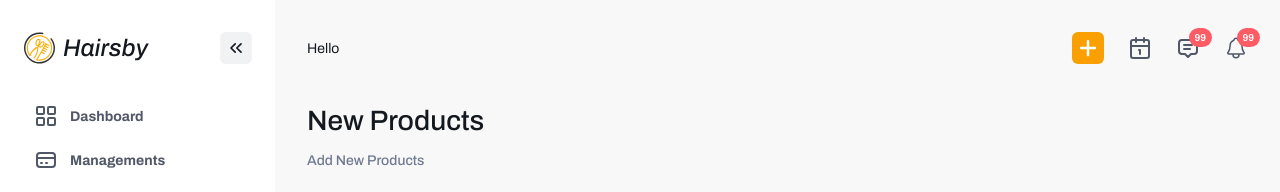
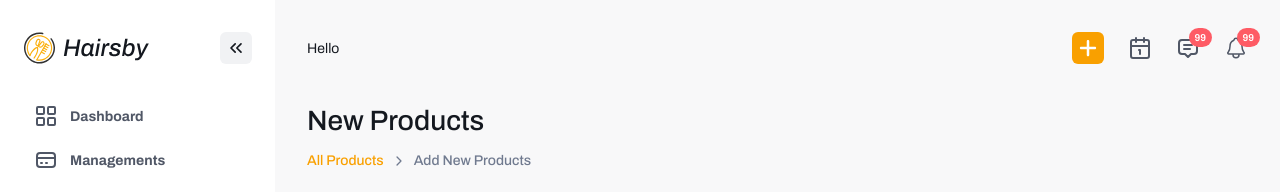
Before and after one commit to Big-Pabby/xmar, a Next.js app: page /admin/products/add in a window 1280 px wide. Shown: the top 192 px of the page. Built offline with nearby package versions, Linux system fonts and the light colour scheme.

Commit message:
I added all products link to the add product page

```diff
--- a/src/app/admin/products/add/page.tsx
+++ b/src/app/admin/products/add/page.tsx
@@ -1,5 +1,7 @@
 import React from "react";
 import SetProductForm from "@/components/SetProductForm";
+import { IoChevronForward } from "react-icons/io5";
+import Link from "next/link";
 
 const page = () => {
   const product = {
@@ -19,8 +21,11 @@ const page = () => {
       <div className="flex justify-between items-center">
         <div>
           <h2 className="text-[28px] font-medium">New Products</h2>
-          <h4 className="text-[#707A8F] text-[14px] font-medium mt-2">
-            Add New Products
+          <h4 className="text-[#707A8F] text-[14px] font-medium mt-2 flex gap-2 items-center">
+            <Link href={`/admin/products`} className="text-primary">
+              All Products
+            </Link>{" "}
+            <IoChevronForward /> Add New Products
           </h4>
         </div>
       </div>
```
